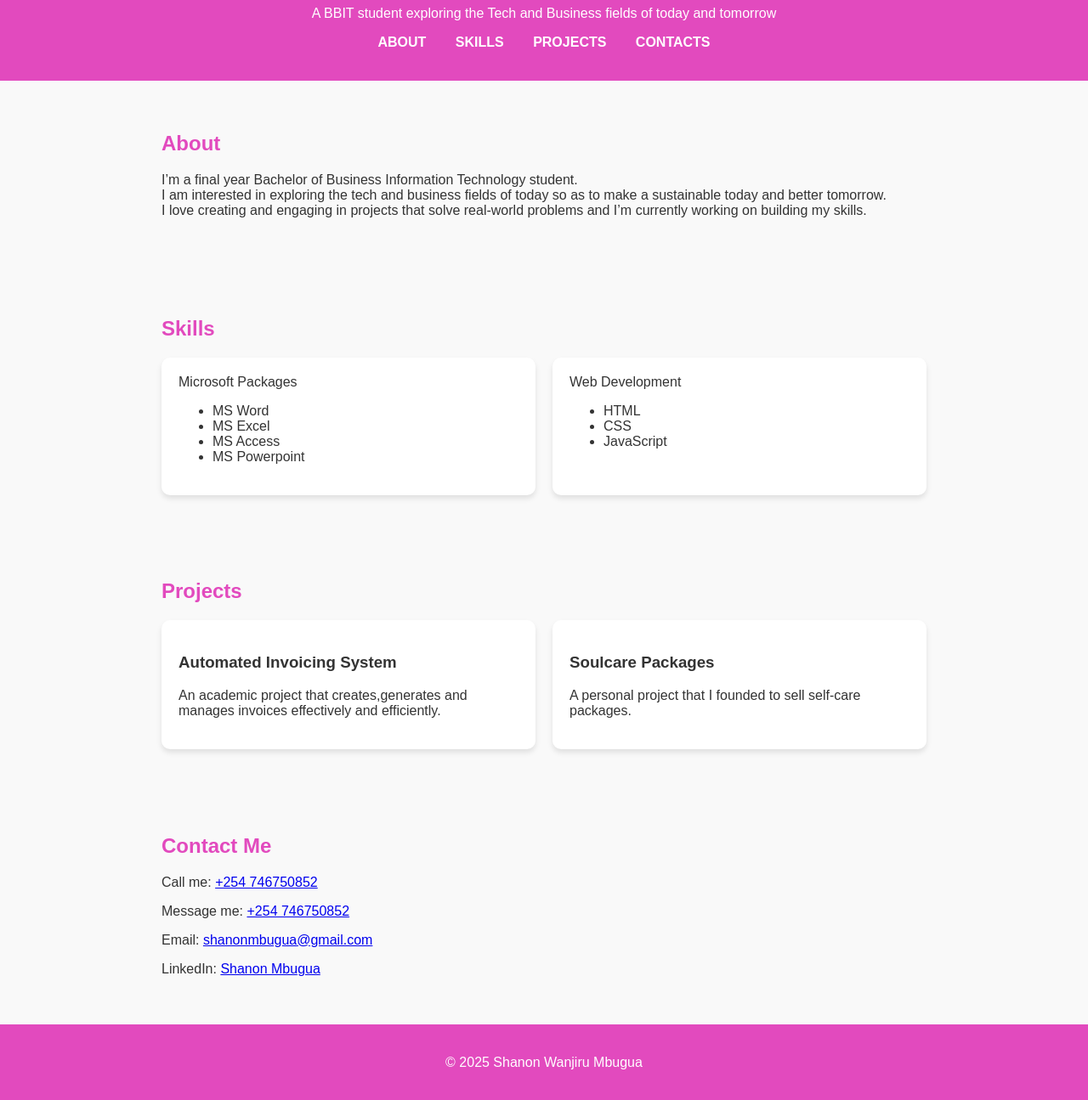
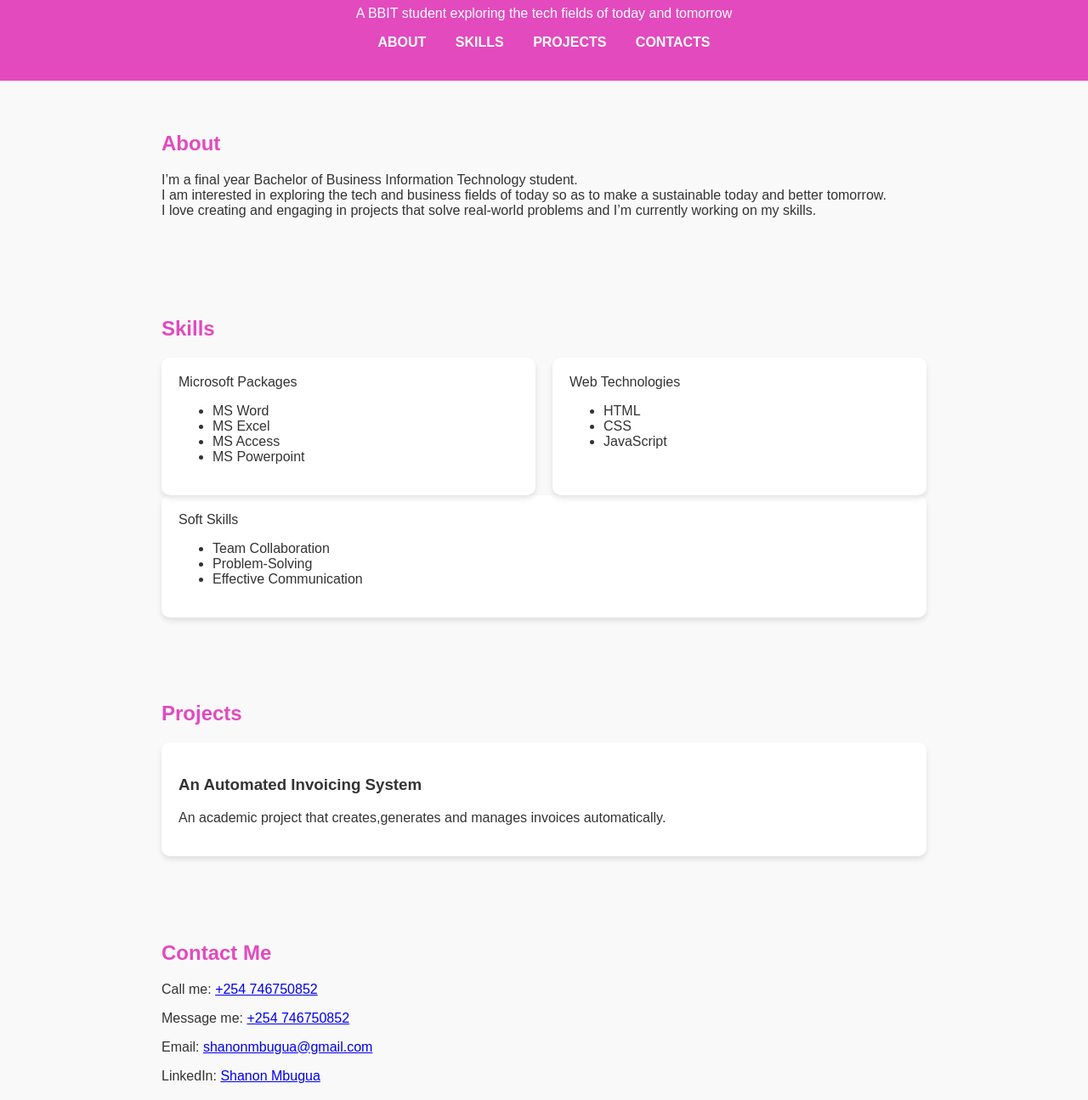
Before and after one commit to shancodes28/portfolio, a plain HTML site: page index.html in a window 1280 px wide. Shown: the part 131-1426 px from the top of the page at 85% size. Drawn offline with Linux system fonts and the light colour scheme.

Commit message:
Update index.html

```diff
--- a/index.html
+++ b/index.html
@@ -57,8 +57,8 @@
 <body>
   <header>
     <h1>HELLO THERE👋<br>
-    I'M SHANON MBUGUA!</h1>
-    <p>A BBIT student exploring the Tech and Business fields of today and tomorrow</p>
+    I'M SHANON MBUGUA</h1>
+    <p>A BBIT student exploring the tech fields of today and tomorrow</p>
     <p>
       <nav>
         <p class="hover-text">
@@ -71,7 +71,7 @@
   </header> <section id="about">
     <h2>About</h2>
     <p>I’m a final year Bachelor of Business Information Technology student.<br>I am interested in exploring the tech and business fields of today so as to make a sustainable today and better tomorrow.<br>
-      I love creating and engaging in projects that solve real-world problems and I’m currently working on building my skills.</p>
+      I love creating and engaging in projects that solve real-world problems and I’m currently working on my skills.</p>
   </section> <section id="skills">
     <h2>Skills</h2>
     <div class="skills">
@@ -82,27 +82,33 @@
         <li>MS Access</li>
         <li>MS Powerpoint</li>
       </ul></div>
-      <div class="card">Web Development<br>
+
+      <div class="card">Web Technologies<br>
       <ul>
         <li>HTML</li>
         <li>CSS</li>
         <li>JavaScript</li>
       </ul></div>
     </div>
+
+ <div class="card">Soft Skills<br>
+      <ul>
+        <li>Team Collaboration</li>
+        <li>Problem-Solving</li>
+        <li>Effective Communication</li>
+      </ul></div>
+  </div>
+
   </section> <section id="projects">
     <h2>Projects</h2>
     <div class="projects">
       <div class="card">
-        <h3>Automated Invoicing System</h3>
-        <p>An academic project that creates,generates and manages invoices effectively and efficiently.</p>
-      </div>
-      <div class="card">
-        <h3>Soulcare Packages</h3>
-        <p>A personal project that I founded to sell self-care packages.</p>
+        <h3>An Automated Invoicing System</h3>
+        <p>An academic project that creates,generates and manages invoices automatically.</p>
       </div>
     </div>
+
   </section> <section id="contact">
-
     <h2>Contact Me</h2>
     <p>Call me: <a href="tel:+254746750852">+254 746750852</a></p>
     <p>Message me: <a href="sms:+254746750852">+254 746750852</a></p>
```
